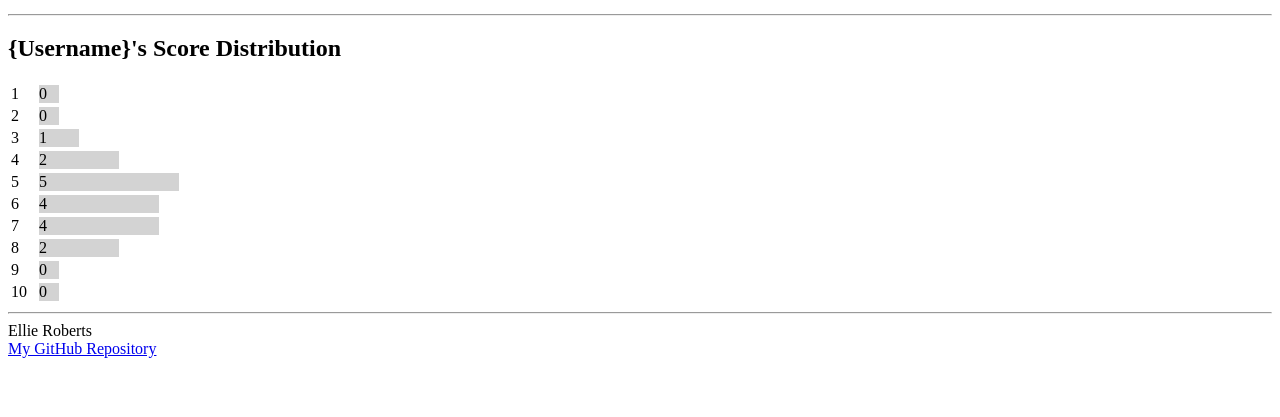
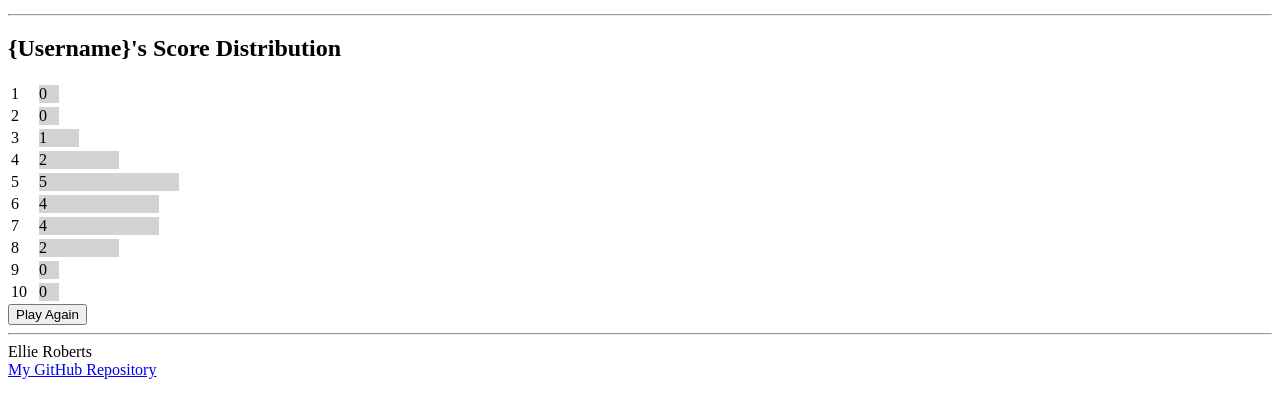
Before and after one commit to ellieriii/Startup, a plain HTML site: page mastermind-online_html/stats.html in a window 1280 px wide. Shown: the part 161-578 px from the top of the page. Drawn offline with Linux system fonts and the light colour scheme.

Commit message:
stats page

```diff
--- a/mastermind-online_html/stats.html
+++ b/mastermind-online_html/stats.html
@@ -88,6 +88,10 @@
       </tr>
     </table>
 
+    <form method="get" action="play.html">
+      <button type="submit">Play Again</button>
+    </form>
+
   </main>
 
   <footer>
```
